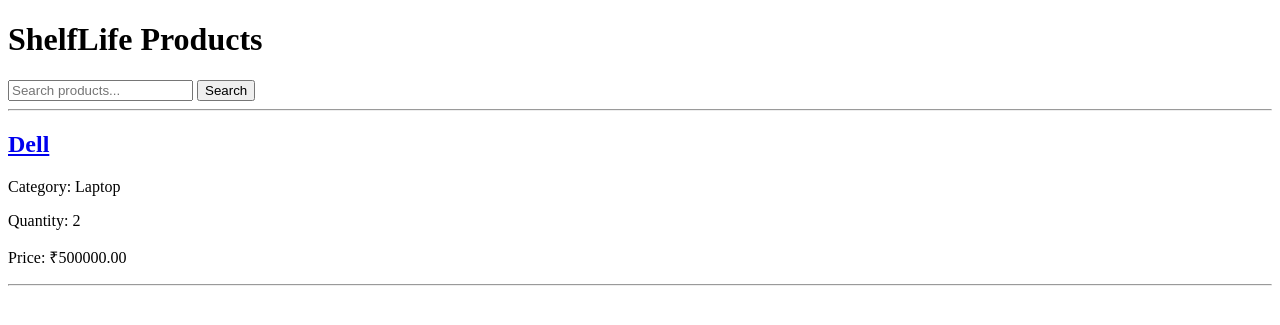
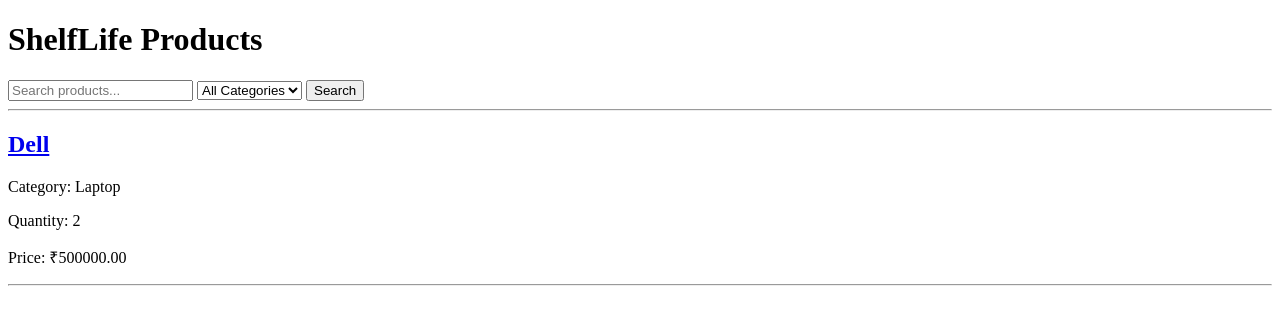
Before and after one commit to himanikapadia/ShelfLife, a Django app: page /products/ in a window 1280 px wide. Shown: the top 325 px of the page. Run offline with Django 5.2, Linux system fonts and the light colour scheme; data comes from the database, SQL or seed files in the repository.

Commit message:
Add product category filter in product list

```diff
--- a/products/templates/products/product_list.html
+++ b/products/templates/products/product_list.html
@@ -8,18 +8,33 @@
     <h1>ShelfLife Products</h1>
 
     <form method="GET">
+
         <input
             type="text"
             name="q"
             placeholder="Search products..."
             value="{{ query }}"
         >
+
+        <select name="category">
+            <option value="">All Categories</option>
+
+            {% for item in categories %}
+                <option value="{{ item }}"
+                    {% if category == item %}selected{% endif %}>
+                    {{ item }}
+                </option>
+            {% endfor %}
+        </select>
+
         <button type="submit">Search</button>
+
     </form>
 
     <hr>
 
     {% for product in products %}
+
         <div>
             <h2>
                 <a href="{% url 'product_detail' product.id %}">
@@ -35,7 +50,9 @@
         <hr>
 
     {% empty %}
+
         <p>No products found.</p>
+
     {% endfor %}
 
 </body>
```
